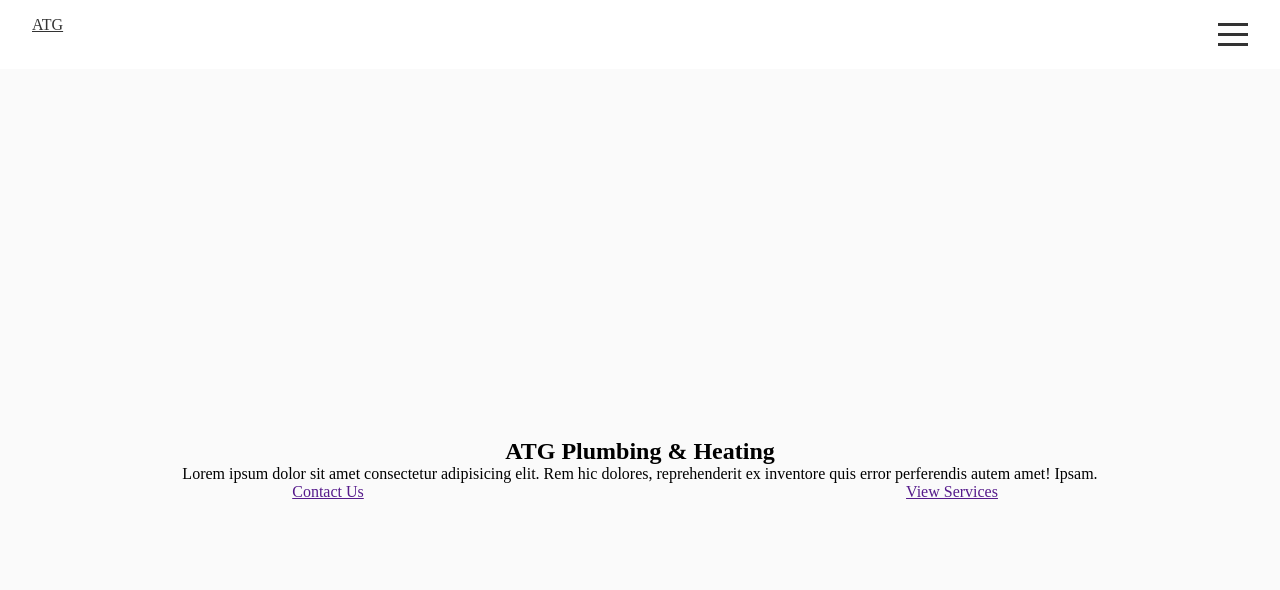
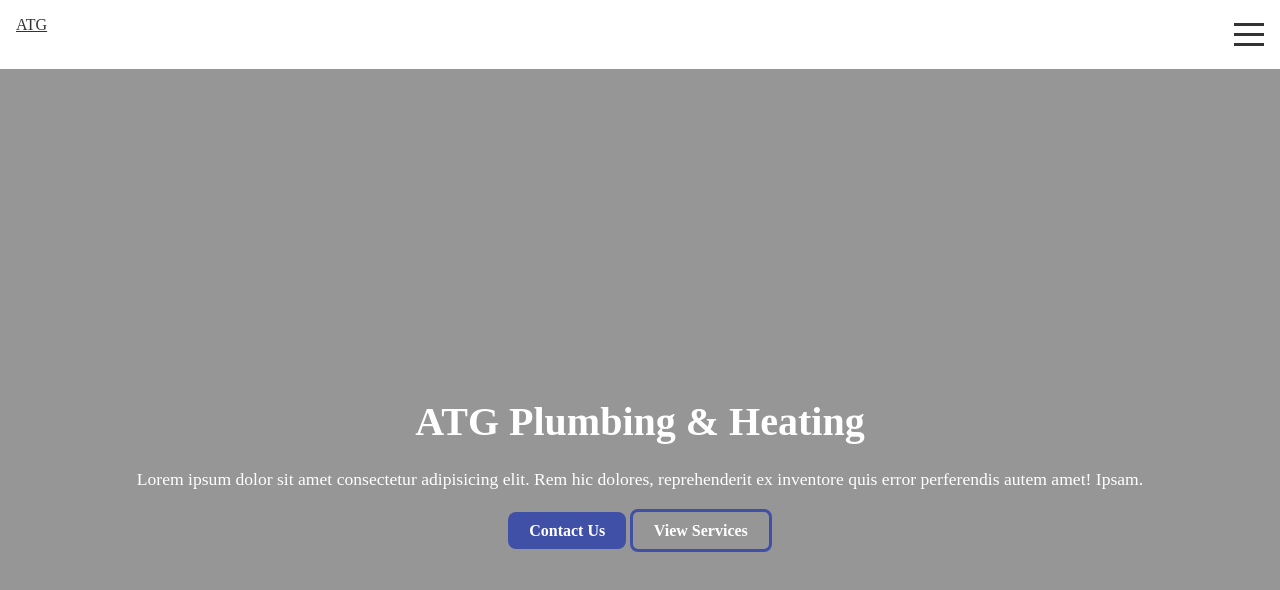
Before and after one commit to ChrisLegassick/atg, a website built with Parcel: page src/index.html in a window 1280 px wide. Built offline with nearby package versions, Linux system fonts and the light colour scheme; files whose address does not match are found by name.

Commit message:
Styled showcase section

```diff
--- a/src/css/_nav.scss
+++ b/src/css/_nav.scss
@@ -11,7 +11,6 @@
 
 .logo,
 .nav-btn {
-  padding: $paddingX;
   color: $color-text;
 }
 
--- a/src/css/_utilities.scss
+++ b/src/css/_utilities.scss
@@ -4,14 +4,21 @@
   align-content: center;
 }
 
-// .flex-container {
-//   display: flex;
-//   flex-direction: column;
-//   justify-content: center;
-//   align-items: center;
-// }
+.flex-container {
+  display: flex;
+  flex-direction: column;
+  justify-content: center;
+  align-items: center;
+}
 
 .hidden {
   display: none;
   visibility: hidden;
 }
+
+.btn {
+  text-decoration: none;
+  padding: 0.6rem 1.3rem;
+  border-radius: 0.5rem;
+  font-weight: bold;
+}
--- a/src/css/main.scss
+++ b/src/css/main.scss
@@ -12,21 +12,40 @@ body {
   background-color: $color-background;
 }
 
-main {
-  padding: $paddingX;
+// main {
+//   padding: $paddingX;
+// }
+.showcase {
+  background: linear-gradient(rgba(0, 0, 0, 0.4), rgba(0, 0, 0, 0.4)),
+    url(/images/homepage.jpg);
+  background-size: cover;
+  background-position: left;
+  background-repeat: no-repeat;
 }
 
-.showcase {
+.showcase-content {
   height: 100vh;
+  text-align: center;
+  padding: $paddingX;
+  color: #fff;
 
-  h1,
-  p {
-    grid-column: span 12;
-    text-align: center;
+  h1 {
+    margin-bottom: 1.5rem;
+    font-size: 2.5rem;
   }
 
-  .btn {
-    grid-column: span 6;
-    text-align: center;
+  p {
+    font-size: 1.1rem;
+    margin-bottom: 2rem;
   }
 }
+
+.cta-primary {
+  background-color: $color-brand;
+  color: #fff;
+}
+
+.cta-secondary {
+  border: 3px solid $color-brand;
+  color: #fff;
+}
--- a/src/index.html
+++ b/src/index.html
@@ -32,15 +32,19 @@
       </nav>
     </header>
     <main>
-      <section class="showcase grid-container">
+      <section class="showcase">
+        <div class="showcase-content flex-container">
           <h1>ATG Plumbing & Heating</h1>
           <p>
             Lorem ipsum dolor sit amet consectetur adipisicing elit. Rem hic
-          dolores, reprehenderit ex inventore quis error perferendis autem amet!
-          Ipsam.
+            dolores, reprehenderit ex inventore quis error perferendis autem
+            amet! Ipsam.
           </p>
+          <div class="showcase-btns">
             <a href="" class="btn cta-primary">Contact Us</a>
             <a href="" class="btn cta-secondary">View Services</a>
+          </div>
+        </div>
       </section>
     </main>
     <script src="js/main.js"></script>
```
Also changed, not shown: 1 other file. Lines whose indentation alone changed are shown as unchanged.
